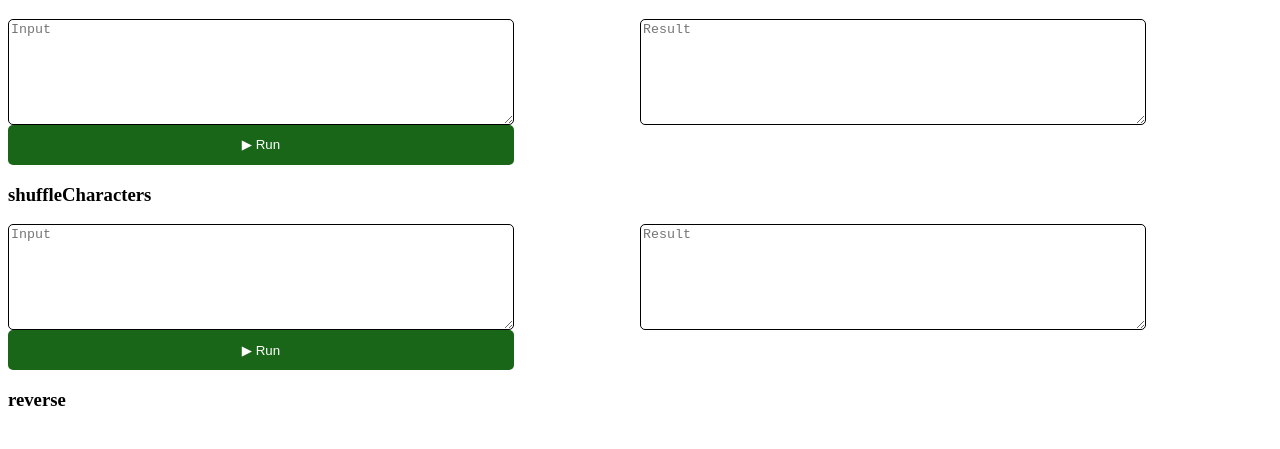
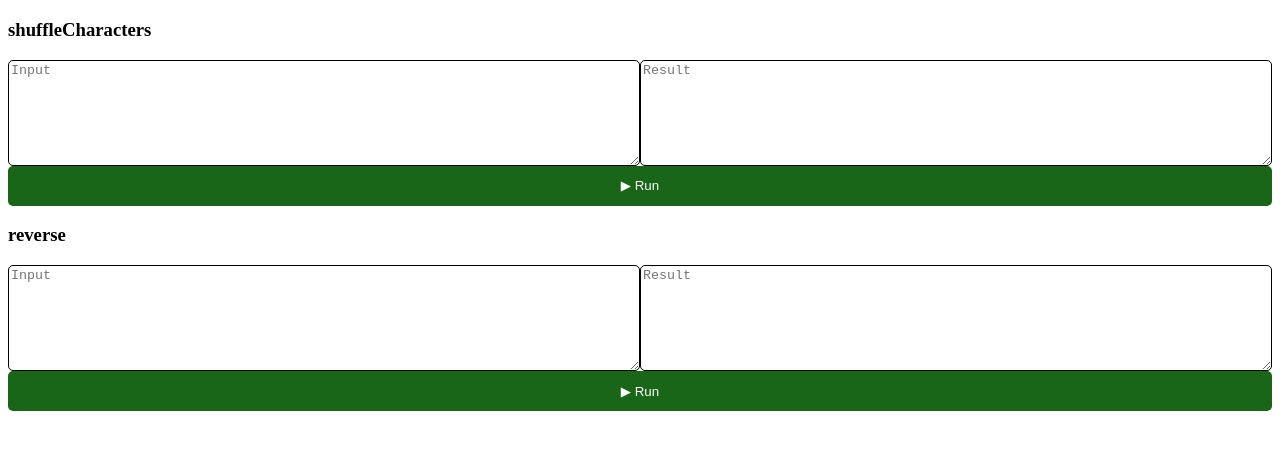
Before and after one commit to tmickel/text-tools, a plain HTML site: page src/index.html in a window 1280 px wide. Shown: the part 61-510 px from the top of the page. Drawn offline with Linux system fonts and the light colour scheme.

Commit message:
Automated from Big Fun Cloud: M  src/style.css M  src/tools.js

```diff
--- a/src/style.css
+++ b/src/style.css
@@ -1,5 +1,4 @@
 textarea {
-    width: 500px;
     height: 100px;
     border: 1px solid #000;
     border-radius: 5px;
@@ -7,7 +6,6 @@ textarea {
 }
 
 button {
-    width: 506px;
     height: 40px;
     background: #196619;
     border-radius: 5px;
--- a/src/tools.js
+++ b/src/tools.js
@@ -21,11 +21,12 @@ class Tools {
 const tools = new Tools();
 const methods = Object.getOwnPropertyNames(Object.getPrototypeOf(tools)).filter(name => name !== "constructor");
 for (let method of methods) {
+    const label = document.createElement("h3");
+    label.innerHTML = method;
+    document.body.appendChild(label);
+
     const div = document.createElement("div");
     div.className = "tool";
-    const label = document.createElement("h3");
-    label.innerHTML = method;
-    div.appendChild(label);
 
     const input = document.createElement("textarea");
     input.className = "input";
```
